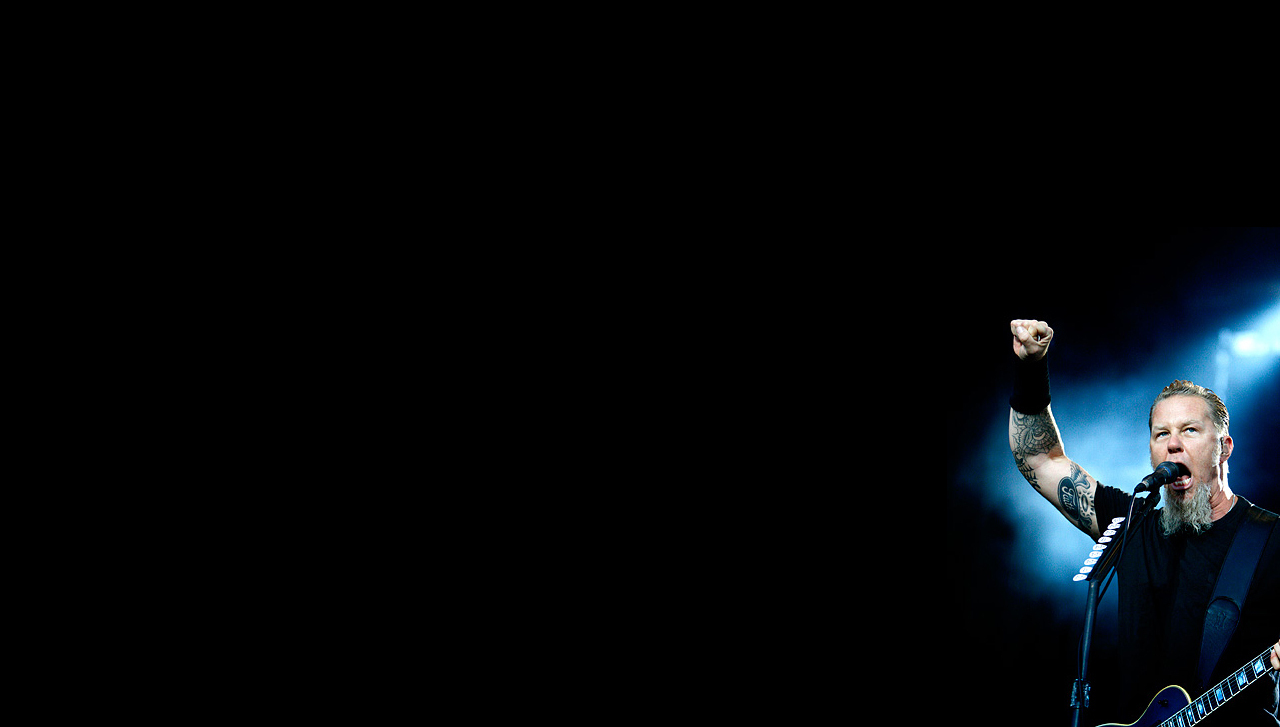
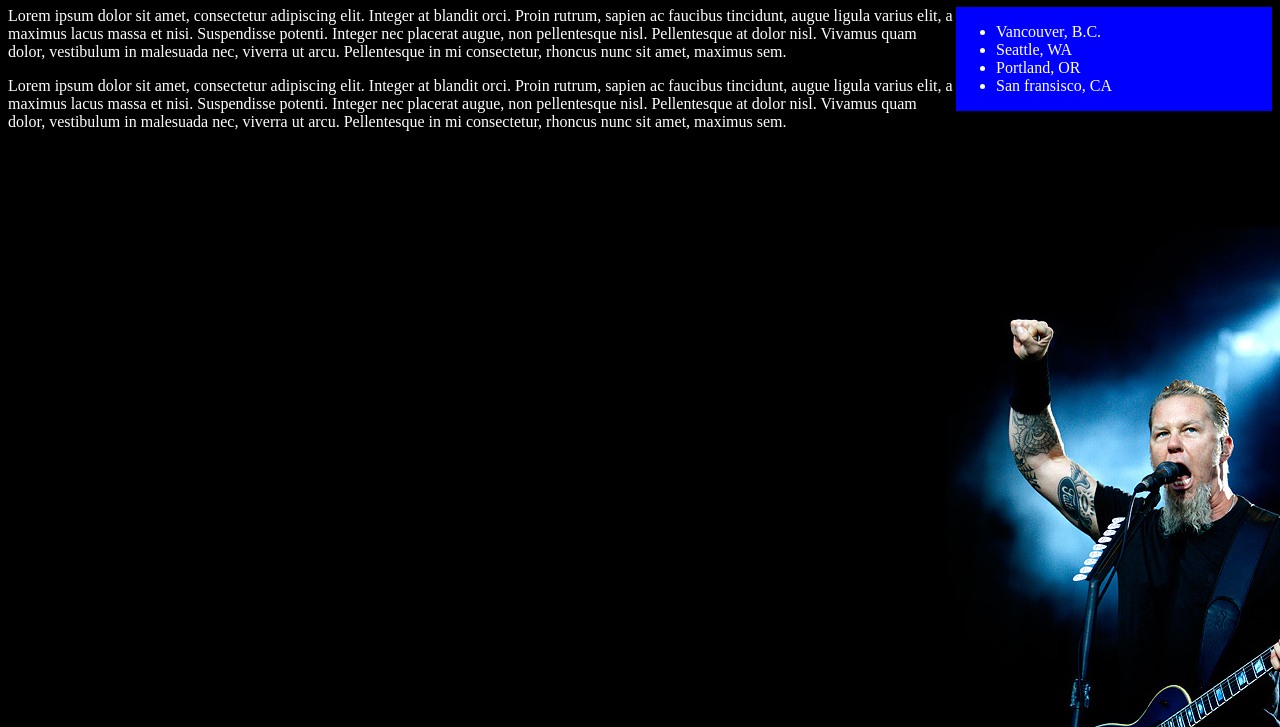
Before and after one commit to ChanceMagno/metallica-, a plain HTML site: page index.html in a window 1280 px wide. Shown: the part 73-800 px from the top of the page. Drawn offline with Linux system fonts and the light colour scheme.

Commit message:
Add styling for sidebar.

```diff
--- a/css/styles.css
+++ b/css/styles.css
@@ -2,4 +2,21 @@ body {
   background-image: url("background.jpeg");
   background-repeat: no-repeat;
   background-size: cover;
+  color: #FFFFFF;
 }
+
+.concerts {
+  width: 25%;
+  height: 50%;
+  float: right;
+  background-color:blue;
+  align-content: center;
+  }
+
+.about {
+
+}
+
+.album {
+
+}
```
